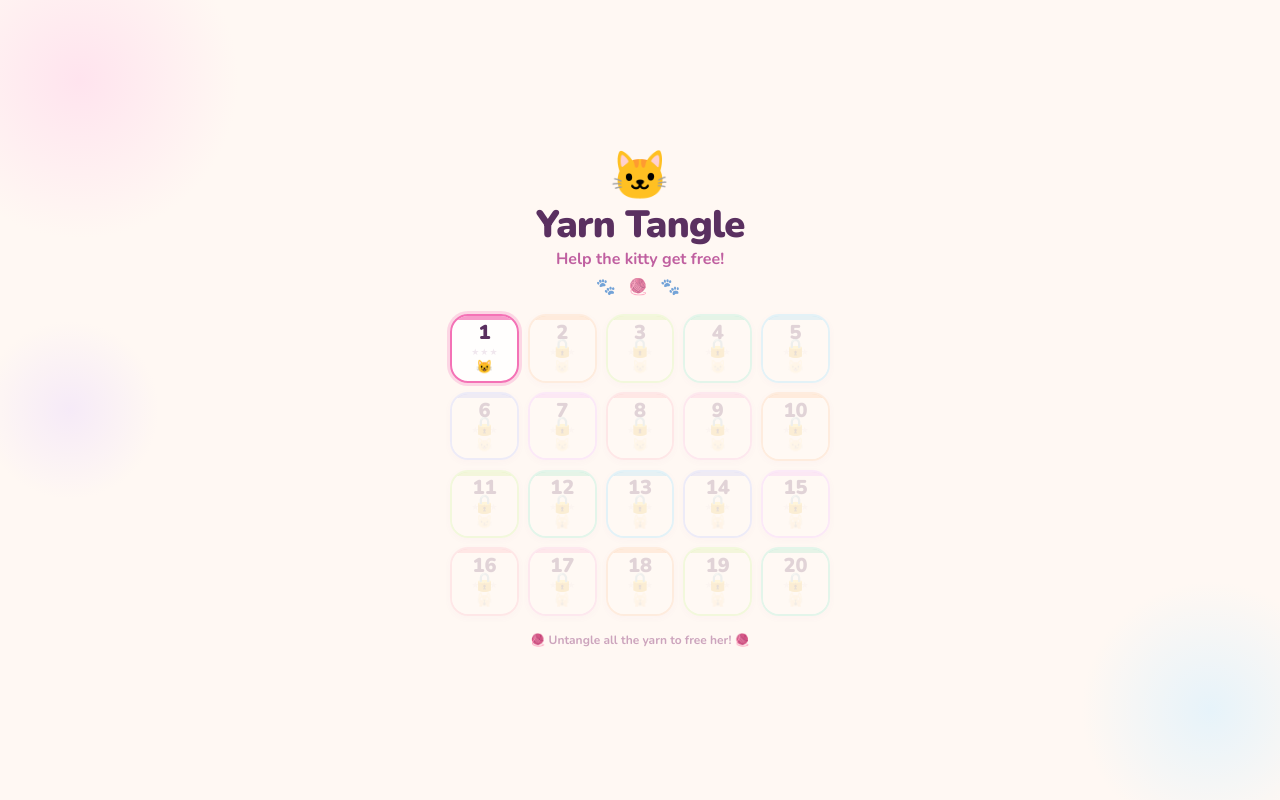
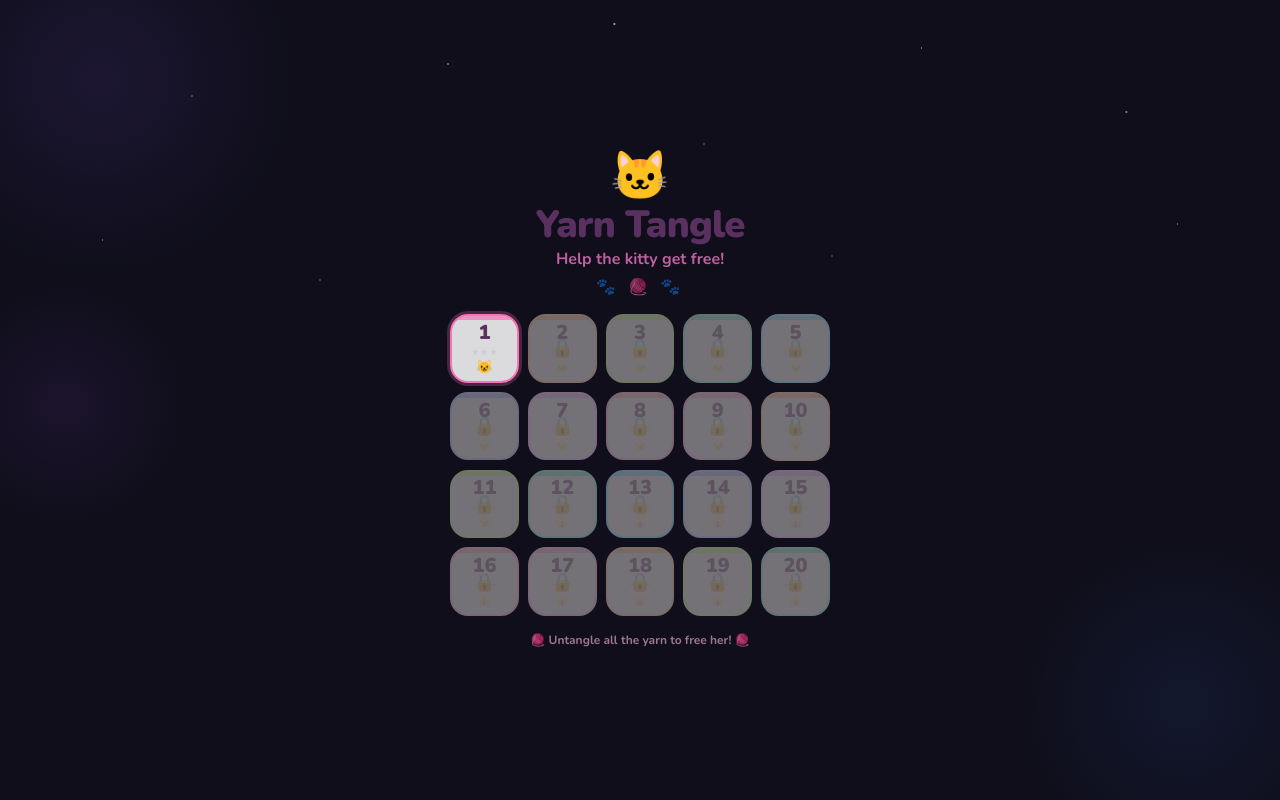
Before and after one commit to tusharchd29/robo-plug-grid-lock, a React (Vite) app: page / in a window 1280 px wide. Built offline with nearby package versions, Linux system fonts and the light colour scheme.

Commit message:
feat: cozy night App.module.css

```diff
--- a/src/App.module.css
+++ b/src/App.module.css
@@ -1,48 +1,62 @@
-/* ── Root ───────────────────────────────── */
 .root {
   height: 100dvh;
-  background: #fff8f3;
+  background: #0f0e1a;
   position: relative;
   overflow: hidden;
   display: flex;
   flex-direction: column;
-  font-family: 'Nunito', 'Quicksand', sans-serif;
+  font-family: 'Nunito', sans-serif;
 }
 
-/* ── Background blobs ───────────────────── */
+/* Stars background */
+.root::before {
+  content: '';
+  position: absolute;
+  inset: 0;
+  background-image:
+    radial-gradient(1px 1px at 15% 12%, rgba(255,255,255,0.8) 0%, transparent 100%),
+    radial-gradient(1.5px 1.5px at 35% 8%, rgba(200,180,255,0.9) 0%, transparent 100%),
+    radial-gradient(1px 1px at 55% 18%, rgba(255,255,255,0.7) 0%, transparent 100%),
+    radial-gradient(1px 1px at 72% 6%, rgba(255,255,255,0.8) 0%, transparent 100%),
+    radial-gradient(1.5px 1.5px at 88% 14%, rgba(180,200,255,0.9) 0%, transparent 100%),
+    radial-gradient(1px 1px at 8% 30%, rgba(255,255,255,0.6) 0%, transparent 100%),
+    radial-gradient(1px 1px at 92% 28%, rgba(255,255,255,0.7) 0%, transparent 100%),
+    radial-gradient(1px 1px at 25% 35%, rgba(255,220,180,0.8) 0%, transparent 100%),
+    radial-gradient(1px 1px at 65% 32%, rgba(255,255,255,0.6) 0%, transparent 100%),
+    radial-gradient(1.5px 1.5px at 48% 3%, rgba(255,255,255,0.9) 0%, transparent 100%);
+  pointer-events: none;
+  z-index: 0;
+}
+
+/* Nebula glow blobs */
 .blob1 {
   position: absolute; pointer-events: none; z-index: 0;
-  width: 320px; height: 320px;
-  background: radial-gradient(circle, #ffd6eb 0%, transparent 70%);
-  top: -80px; left: -80px;
+  width: 400px; height: 400px;
+  background: radial-gradient(circle, rgba(88,60,160,0.18) 0%, transparent 70%);
+  top: -120px; left: -100px;
   border-radius: 50%;
-  opacity: 0.6;
 }
 .blob2 {
   position: absolute; pointer-events: none; z-index: 0;
-  width: 260px; height: 260px;
-  background: radial-gradient(circle, #d6f0ff 0%, transparent 70%);
-  bottom: -40px; right: -60px;
+  width: 350px; height: 350px;
+  background: radial-gradient(circle, rgba(40,80,160,0.15) 0%, transparent 70%);
+  bottom: -80px; right: -80px;
   border-radius: 50%;
-  opacity: 0.6;
 }
 .blob3 {
   position: absolute; pointer-events: none; z-index: 0;
-  width: 180px; height: 180px;
-  background: radial-gradient(circle, #e8d6ff 0%, transparent 70%);
-  top: 40%; left: -20px;
+  width: 250px; height: 250px;
+  background: radial-gradient(circle, rgba(120,60,180,0.12) 0%, transparent 70%);
+  top: 35%; left: -60px;
   border-radius: 50%;
-  opacity: 0.4;
 }
 
-/* ── Select screen ──────────────────────── */
 .selectScreen {
   position: relative; z-index: 1;
   flex: 1; min-height: 0;
   display: flex; flex-direction: column;
 }
 
-/* ── Game layout ────────────────────────── */
 .gameLayout {
   position: relative; z-index: 1;
   flex: 1; min-height: 0;
@@ -50,7 +64,6 @@
   overflow: hidden;
 }
 
-/* ── Top bar ────────────────────────────── */
 .topBar {
   display: flex; align-items: center; justify-content: space-between;
   padding: 10px 14px 6px;
@@ -58,31 +71,30 @@
 }
 .backBtn {
   display: flex; align-items: center; gap: 4px;
-  background: rgba(255,255,255,0.85);
-  border: 2px solid rgba(255,180,200,0.4);
+  background: rgba(255,255,255,0.07);
+  border: 1.5px solid rgba(160,130,220,0.3);
   border-radius: 50px;
   padding: 6px 14px;
   font-family: 'Nunito', sans-serif;
   font-size: 13px; font-weight: 800;
-  color: #d06090;
+  color: #b8a0e8;
   cursor: pointer;
   transition: transform 0.1s, background 0.15s;
   -webkit-tap-highlight-color: transparent;
 }
-.backBtn:active { transform: scale(0.95); background: white; }
+.backBtn:active { transform: scale(0.95); background: rgba(255,255,255,0.12); }
 
 .levelBadge {
   font-family: 'Nunito', sans-serif;
   font-size: 13px; font-weight: 800;
-  background: rgba(255,255,255,0.85);
-  border: 2px solid rgba(255,180,200,0.4);
+  background: rgba(255,255,255,0.07);
+  border: 1.5px solid rgba(160,130,220,0.3);
   border-radius: 50px;
   padding: 6px 14px;
-  color: #d06090;
+  color: #c8b0f8;
   letter-spacing: 0.03em;
 }
 
-/* ── Cat zone ───────────────────────────── */
 .catZone {
   flex-shrink: 0;
   display: flex; flex-direction: column;
@@ -92,33 +104,26 @@
   min-height: 120px;
   max-height: 200px;
 }
-.catWrap {
-  flex: 1; min-height: 0;
-  width: 100%;
-  display: flex; align-items: center; justify-content: center;
-}
 .moodLabel {
   font-family: 'Nunito', sans-serif;
   font-size: 14px; font-weight: 800;
-  color: #c06080;
+  color: #a090d0;
   text-align: center;
   flex-shrink: 0;
   padding-bottom: 2px;
 }
 
-/* ── Grid zone ──────────────────────────── */
 .gridZone {
   flex: 1; min-height: 0;
   overflow: hidden;
   padding: 0 8px;
 }
 
-/* ── Bottom HUD bar ─────────────────────── */
 .hudBar {
   flex-shrink: 0;
   padding: 8px 16px max(12px, env(safe-area-inset-bottom));
-  background: rgba(255,255,255,0.75);
-  border-top: 2px solid rgba(255,200,220,0.3);
-  backdrop-filter: blur(8px);
+  background: rgba(20,18,36,0.85);
+  border-top: 1.5px solid rgba(120,100,200,0.2);
+  backdrop-filter: blur(12px);
   overflow: visible;
 }
```
